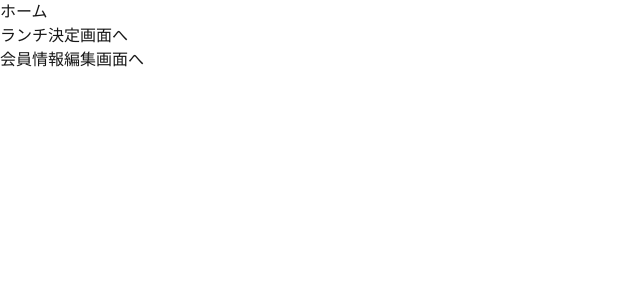
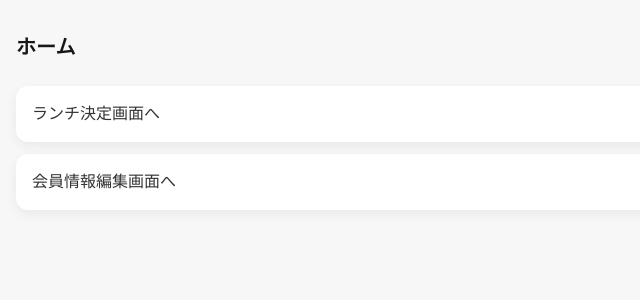
Before and after one commit to sana-3737/mrdecidelunch, a Next.js app: page /home in a window 1280 px wide. Shown: the top 300 px of the page, without its empty margins (0-640 px from the left). Built offline with nearby package versions, Linux system fonts and the light colour scheme.

Commit message:
ホーム画面のデザイン変更

```diff
--- a/src/app/home/page.tsx
+++ b/src/app/home/page.tsx
@@ -1,12 +1,45 @@
-import Link from "next/link";
+"use client";
 
-export default function HomePage() {
-    return (
-        <main>
-            <h1>ホーム</h1>
-            <ul>
-            <li><Link href="/lunh">ランチ決定画面へ</Link></li>
-            <li><Link href="/member">会員情報編集画面へ</Link></li>
-            </ul>
-        </main>
-    )}
+export default function HomeMenu() {
+  return (
+    <>
+      <style jsx>{`
+        .menuPage {
+          min-height: 100vh;
+          background: #f7f7f7;
+          padding: 32px 16px;
+        }
+
+        .menuTitle {
+          font-size: 20px;
+          font-weight: 600;
+          margin-bottom: 24px;
+        }
+
+        .menuList {
+          display: flex;
+          flex-direction: column;
+          gap: 12px;
+        }
+
+        .menuList a {
+          background: #fff;
+          padding: 16px;
+          border-radius: 12px;
+          text-decoration: none;
+          color: #333;
+          box-shadow: 0 4px 12px rgba(0, 0, 0, 0.06);
+        }
+      `}</style>
+
+      <main className="menuPage">
+        <h1 className="menuTitle">ホーム</h1>
+
+        <nav className="menuList">
+          <a href="/lunch">ランチ決定画面へ</a>
+          <a href="/profile">会員情報編集画面へ</a>
+        </nav>
+      </main>
+    </>
+  );
+}
```
